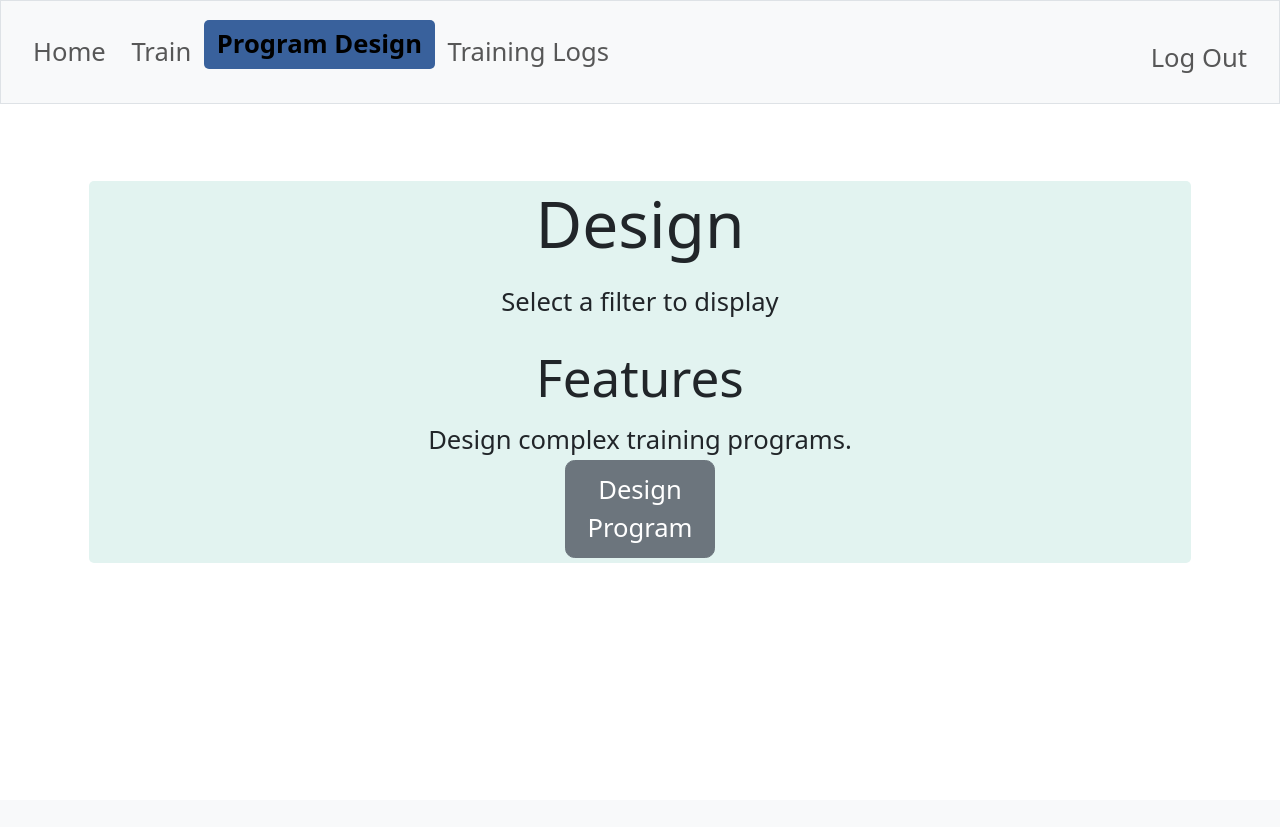
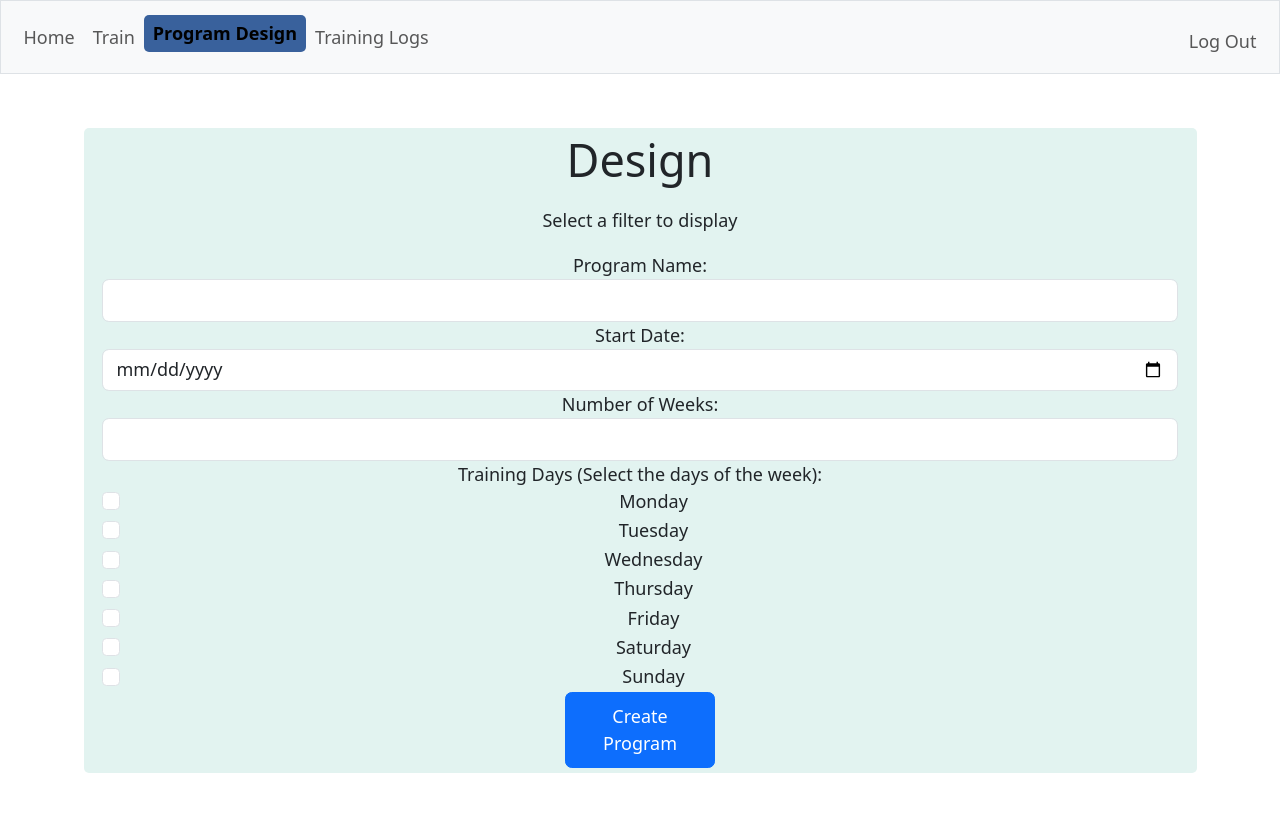
Before and after one commit to TytanGorilla/fine_fitness, a Flask app: page /design in a window 1280 px wide. Before the commit the page ends 563 px from the top, so only its background shows below. Run offline with Flask 3, Linux system fonts and the light colour scheme; the visitor is signed in with stand-in values (Sample User, id 1).

Commit message:
Added: More database tables, more UI & scripts

```diff
--- a/app.py
+++ b/app.py
@@ -38,7 +38,7 @@ class Log(db.Model):
     id = db.Column(db.Integer, primary_key=True, autoincrement=True)  # Auto-incrementing primary key
     user_id = db.Column(db.Integer, db.ForeignKey('users.id'), nullable=False)  # User ID column
     exercise_id = db.Column(db.Integer, db.ForeignKey('exercises.id'), nullable=False)  # Exercise ID column
-    program_id = db.Column(db.Integer, db.ForeignKey('programs.id'), nullable=True)  # Program ID column
+    session_id = db.Column(db.Integer, db.ForeignKey('sessions.id'), nullable=True)  # New session relationship
     load = db.Column(db.Integer, nullable=False)  # Load column
     sets = db.Column(db.Integer, nullable=False)  # Sets column
     reps = db.Column(db.String, nullable=False)  # Store reps as CSV string
@@ -56,8 +56,62 @@ class Program(db.Model):
     id = db.Column(db.Integer, primary_key=True, autoincrement=True)  # Auto-incrementing primary key
     name = db.Column(db.String, nullable=False)
 
-    # Relationships to logs (one program can have many logs)
-    logs = db.relationship('Log', backref='program', lazy=True)
+    # Relationships
+    meso_cycles = db.relationship('MesoCycle', backref='program', lazy=True)
+
+class MesoCycle(db.Model):
+    __tablename__ = 'meso_cycles'
+
+    id = db.Column(db.Integer, primary_key=True, autoincrement=True)
+    start_date = db.Column(db.Date, nullable=False)
+    #end_date = db.Column(db.Date, nullable=True)  # Leave null until the end is confirmed
+
+    # Foreign key to Program
+    program_id = db.Column(db.Integer, db.ForeignKey('programs.id'), nullable=False)
+
+    # Relationships
+    training_weeks = db.relationship('TrainingWeek', backref='meso_cycle', lazy=True)
+
+class TrainingWeek(db.Model):
+    __tablename__ = 'training_weeks'
+
+    id = db.Column(db.Integer, primary_key=True, autoincrement=True)
+    week_number = db.Column(db.Integer, nullable=False)  # Week number in the meso cycle (1, 2, 3, etc.)
+    start_date = db.Column(db.Date, nullable=False)
+    #end_date = db.Column(db.Date, nullable=False)
+    deload_week = db.Column(db.Boolean, default=False)  # Whether this week is a deload week
+
+    # Foreign key to MesoCycle
+    meso_cycle_id = db.Column(db.Integer, db.ForeignKey('meso_cycles.id'), nullable=False)
+
+    # Relationships
+    training_days = db.relationship('TrainingDay', backref='training_week', lazy=True)
+
+class TrainingDay(db.Model):
+    __tablename__ = 'training_days'
+
+    id = db.Column(db.Integer, primary_key=True, autoincrement=True)
+    day_number = db.Column(db.Integer, nullable=False)  # Day number in the week (1, 2, 3, etc.)
+    date = db.Column(db.Date, nullable=False)
+
+    # Foreign key to TrainingWeek
+    training_week_id = db.Column(db.Integer, db.ForeignKey('training_weeks.id'), nullable=False)
+
+    # Relationships
+    sessions = db.relationship('Session', backref='training_day', lazy=True)
+
+class Session(db.Model):
+    __tablename__ = 'sessions'
+
+    id = db.Column(db.Integer, primary_key=True, autoincrement=True)
+    name = db.Column(db.String, nullable=False)  # Name of the session (e.g., Upper Body, Lower Body)
+
+    # Foreign key to TrainingDay
+    training_day_id = db.Column(db.Integer, db.ForeignKey('training_days.id'), nullable=False)
+
+    # Relationship to Logs
+    logs = db.relationship('Log', backref='session', lazy=True)
+
 
 
 # Create the database and tables if they don't exist
@@ -260,6 +314,52 @@ def submit_log():
     #flash('Log successfully saved!', 'success')
     return redirect(url_for('index'))
 
+@app.route('/create_program', methods=['POST'])
+def create_program():
+    program_name = request.form.get('program_name')
+    start_date_str = request.form.get('start_date')
+    weeks = int(request.form.get('weeks'))
+    training_days = request.form.getlist('training_days[]')  # Get selected training days from checkboxes
+
+    # Convert start_date string to a Python date object
+    start_date = datetime.strptime(start_date_str, '%Y-%m-%d').date()
+
+    # Create the program
+    program = Program(name=program_name)
+    db.session.add(program)
+    db.session.commit()
+
+    # Create the meso cycle
+    meso_cycle = MesoCycle(
+        start_date=start_date,
+        program_id=program.id
+    )
+    db.session.add(meso_cycle)
+    db.session.commit()
+
+    # Create the training weeks and training days (based on selected days)
+    for week_num in range(1, weeks + 1):
+        # You can calculate the week start date and end date here if needed
+        training_week = TrainingWeek(
+            week_number=week_num,
+            start_date=start_date,  # Adjust start_date for each week
+            #end_date=None,  # Adjust end_date if necessary
+            meso_cycle_id=meso_cycle.id
+        )
+        db.session.add(training_week)
+        db.session.commit()
+
+        # Create training days based on selected checkboxes
+        for day in training_days:
+            training_day = TrainingDay(
+                day_number=day,  # Save the day name (e.g., "Monday", "Tuesday", etc.)
+                date=start_date,  # Adjust this for each day within the week
+                training_week_id=training_week.id
+            )
+            db.session.add(training_day)
+        db.session.commit()
+
+    return redirect('/')
 
 
 if __name__ == '__main__':
--- a/static/js/form.js
+++ b/static/js/form.js
@@ -47,7 +47,7 @@ function updateRepsFields(setsInput) {
         const repsInput = document.createElement('input');
         repsInput.type = 'number';
         repsInput.name = `reps[${rowIndex}][]`;  // Use the row index for the exercise  // Use the row index and set index
-        repsInput.placeholder = `Reps Set ${i + 1}`;
+        repsInput.placeholder = `Set ${i + 1} Reps`;
         repsInput.classList.add('reps-input', 'form-control');
 
         repsCell.appendChild(repsInput);  // Append the new input field
@@ -64,3 +64,25 @@ document.querySelectorAll('.nav-link').forEach(link => {
         this.classList.add('active');
     });
 });
+
+// Flag to track if there are unsaved changes
+let hasUnsavedChanges = false;
+
+// Function to mark that there are unsaved changes
+function markUnsavedChanges() {
+    hasUnsavedChanges = true;
+}
+
+// Attach the input event to all form inputs to track changes
+document.querySelectorAll('input').forEach(input => {
+    input.addEventListener('input', markUnsavedChanges);
+});
+
+// Listen for the beforeunload event
+window.addEventListener('beforeunload', function (event) {
+    if (hasUnsavedChanges) {
+        const confirmationMessage = "You have unsaved changes. Are you sure you want to leave?";
+        event.returnValue = confirmationMessage; // This line is required for most browsers
+        return confirmationMessage; // For some browsers
+    }
+});
--- a/static/styles.css
+++ b/static/styles.css
@@ -1,6 +1,7 @@
+/* Set base font size dynamically but with limits */
 html {
-    font-size: 2vw;
-    /* Set the base font size according to the viewport width */
+    font-size: clamp(12px, 1.5vw, 18px);
+    /* Minimum of 12px, scales with viewport, max of 18px */
 }
 
 body {
@@ -130,13 +135,25 @@ h1 {
 #exerciseTable {
     width: 100%;
     border-collapse: collapse;
-    margin-bottom: 20px;
+    margin-bottom: 5px;
+    table-layout: auto;
+    /* Allow table to automatically determine column widths */
+    overflow-x: auto;
+    /* Add scroll if the table is too wide for smaller screens */
+}
+
+/* Ensure parent container respects the minimum size of the table */
+.container {
+    width: 100%;
+    /* Full width of the viewport */
+    min-width: 450px;
+    /* Ensure the parent container doesn't shrink below the table’s min width */
 }
 
 /* Table header */
 #exerciseTable thead th {
     background-color: #f0f0f0;
-    padding: 10px;
+    padding: 5px;
     text-align: center;
     font-weight: bold;
     border-bottom: 2px solid #ddd;
@@ -314,3 +334,15 @@ h1 {
     flex-wrap: nowrap;
     /* Prevents wrapping of items */
 }
+
+/* For webkit browsers */
+input[type="number"]::-webkit-outer-spin-button,
+input[type="number"]::-webkit-inner-spin-button {
+    -webkit-appearance: none;
+    margin: 0;
+}
+
+/* For Firefox */
+input[type="number"] {
+    -moz-appearance: textfield;
+}
--- a/templates/design.html
+++ b/templates/design.html
@@ -9,13 +9,67 @@ Design
     <h1>Design</h1>
     <p>Select a filter to display</p>
     <div class="container text-center custom-container">
-        <h2>Features</h2>
-        <div class="row">
-            <div class="col">Design complex training programs.</div>
-            <div class="container text-center">
-                <a href="" class="btn btn-secondary">Design Program</a>
+        <form method="POST" action="/create_program">
+            <!-- Program name -->
+            <div class="form-group">
+                <label for="programName">Program Name:</label>
+                <input type="text" id="programName" name="program_name" class="form-control" required>
             </div>
-        </div>
+
+            <div class="form-group">
+                <label for="startDate">Start Date:</label>
+                <input type="date" id="startDate" name="start_date" class="form-control" required>
+            </div>
+
+            <!-- Number of weeks in the meso cycle -->
+            <div class="form-group">
+                <label for="weeks">Number of Weeks:</label>
+                <input type="number" id="weeks" name="weeks" class="form-control" required>
+            </div>
+
+            <!-- Training Split: Days of the week -->
+            <div class="form-group">
+                <label>Training Days (Select the days of the week):</label>
+                <div class="form-check">
+                    <input class="form-check-input" type="checkbox" name="training_days[]" value="Monday" id="monday">
+                    <label class="form-check-label" for="monday">Monday</label>
+                </div>
+                <div class="form-check">
+                    <input class="form-check-input" type="checkbox" name="training_days[]" value="Tuesday" id="tuesday">
+                    <label class="form-check-label" for="tuesday">Tuesday</label>
+                </div>
+                <div class="form-check">
+                    <input class="form-check-input" type="checkbox" name="training_days[]" value="Wednesday"
+                        id="wednesday">
+                    <label class="form-check-label" for="wednesday">Wednesday</label>
+                </div>
+                <div class="form-check">
+                    <input class="form-check-input" type="checkbox" name="training_days[]" value="Thursday"
+                        id="thursday">
+                    <label class="form-check-label" for="thursday">Thursday</label>
+                </div>
+                <div class="form-check">
+                    <input class="form-check-input" type="checkbox" name="training_days[]" value="Friday" id="friday">
+                    <label class="form-check-label" for="friday">Friday</label>
+                </div>
+                <div class="form-check">
+                    <input class="form-check-input" type="checkbox" name="training_days[]" value="Saturday"
+                        id="saturday">
+                    <label class="form-check-label" for="saturday">Saturday</label>
+                </div>
+                <div class="form-check">
+                    <input class="form-check-input" type="checkbox" name="training_days[]" value="Sunday" id="sunday">
+                    <label class="form-check-label" for="sunday">Sunday</label>
+                </div>
+            </div>
+
+            <button type="submit" class="btn btn-primary">Create Program</button>
+        </form>
     </div>
 </div>
+
 {% endblock %}
+
+{% block scripts %}
+<script src="{{ url_for('static', filename='js/form.js') }}"></script>
+{% endblock %}
```
Also changed, not shown: other parts of static/styles.css (+27 -20 lines), templates/display.html (+5 -2 lines).
